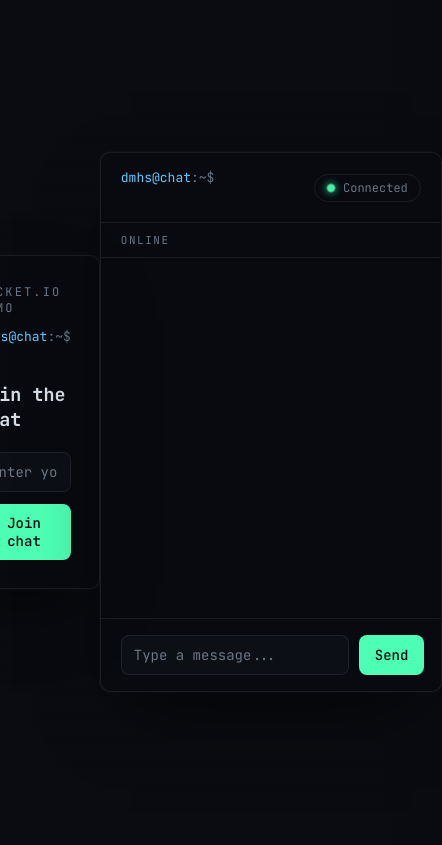
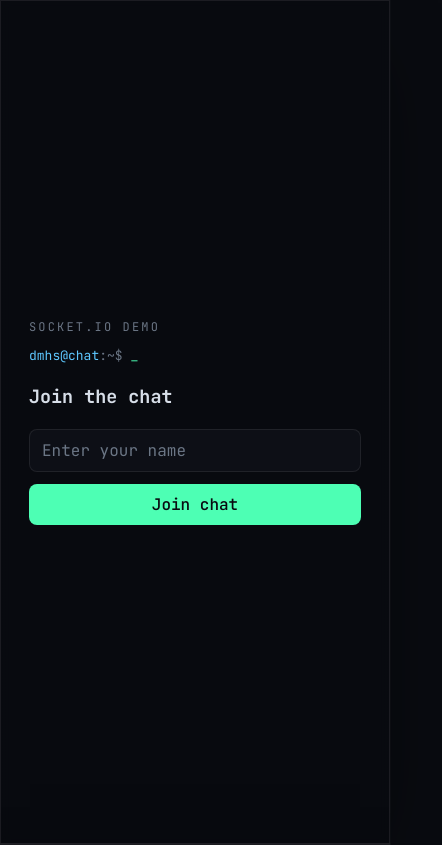
Before and after one commit to dev1codes/socketio-chat-demo, a website: page public/index.html in a window 390 px wide. Shown: the top 845 px of the page, 442 px wide, since content can reach past the window. Drawn offline with nearby package versions, Linux system fonts and the light colour scheme; no server answers.

Commit message:
Chat update

```diff
--- a/public/index.html
+++ b/public/index.html
@@ -2,6 +2,7 @@
 <html lang="en">
 <head>
   <meta charset="UTF-8" />
+  <meta name="viewport" content="width=device-width, initial-scale=1" />
   <title>Socket.IO Chat Demo</title>
   <link rel="preconnect" href="https://fonts.googleapis.com" />
   <link rel="preconnect" href="https://fonts.gstatic.com" crossorigin />
--- a/public/style.css
+++ b/public/style.css
@@ -12,13 +12,18 @@
   box-sizing: border-box;
 }
 
+html {
+  height: 100%;
+}
+
 body {
   font-family: "JetBrains Mono", ui-monospace, SFMono-Regular, Menlo, Consolas, monospace;
   background: var(--bg);
   color: var(--fg);
   margin: 0;
-  min-height: 100vh;
+  min-height: 100dvh;
   display: flex;
+  flex-direction: column;
   align-items: center;
   justify-content: center;
   padding: 24px;
@@ -111,7 +116,9 @@ h1 {
 
 input {
   font-family: inherit;
-  font-size: 14px;
+  /* 16px stops iOS/Android from auto-zooming the page when the input is
+     focused — anything smaller triggers that "zoom in and lose the page" jump. */
+  font-size: 16px;
   color: var(--fg);
   background: var(--bg-2);
   border: 1px solid var(--line);
@@ -130,7 +137,7 @@ input:focus {
 
 button {
   font-family: inherit;
-  font-size: 14px;
+  font-size: 16px;
   font-weight: 500;
   color: var(--bg);
   background: var(--accent);
@@ -240,9 +247,49 @@ button:hover {
   list-style: none;
   margin: 0;
   padding: 16px 20px;
-  height: 360px;
+  flex: 1;
+  min-height: 0;
   overflow-y: auto;
   font-size: 14px;
+}
+
+/* Desktop: a fixed-height box inside a centered card looks right.
+   Mobile: the chat should behave like a normal chat app — full-screen,
+   header pinned to the top, input pinned to the bottom, messages filling
+   whatever's left in between. That's what the flex/dvh rules below do. */
+@media (min-width: 641px) {
+  #messages {
+    height: 360px;
+  }
+}
+
+@media (max-width: 640px) {
+  body {
+    padding: 0;
+  }
+
+  .chat-card {
+    max-width: none;
+    width: 100%;
+    height: 100dvh;
+    border-radius: 0;
+    border-left: none;
+    border-right: none;
+  }
+
+  .join-card {
+    max-width: none;
+    width: 100%;
+    height: 100dvh;
+    border-radius: 0;
+    display: flex;
+    flex-direction: column;
+    justify-content: center;
+  }
+
+  #chat-form {
+    padding-bottom: calc(16px + env(safe-area-inset-bottom));
+  }
 }
 
 #messages li {
```
